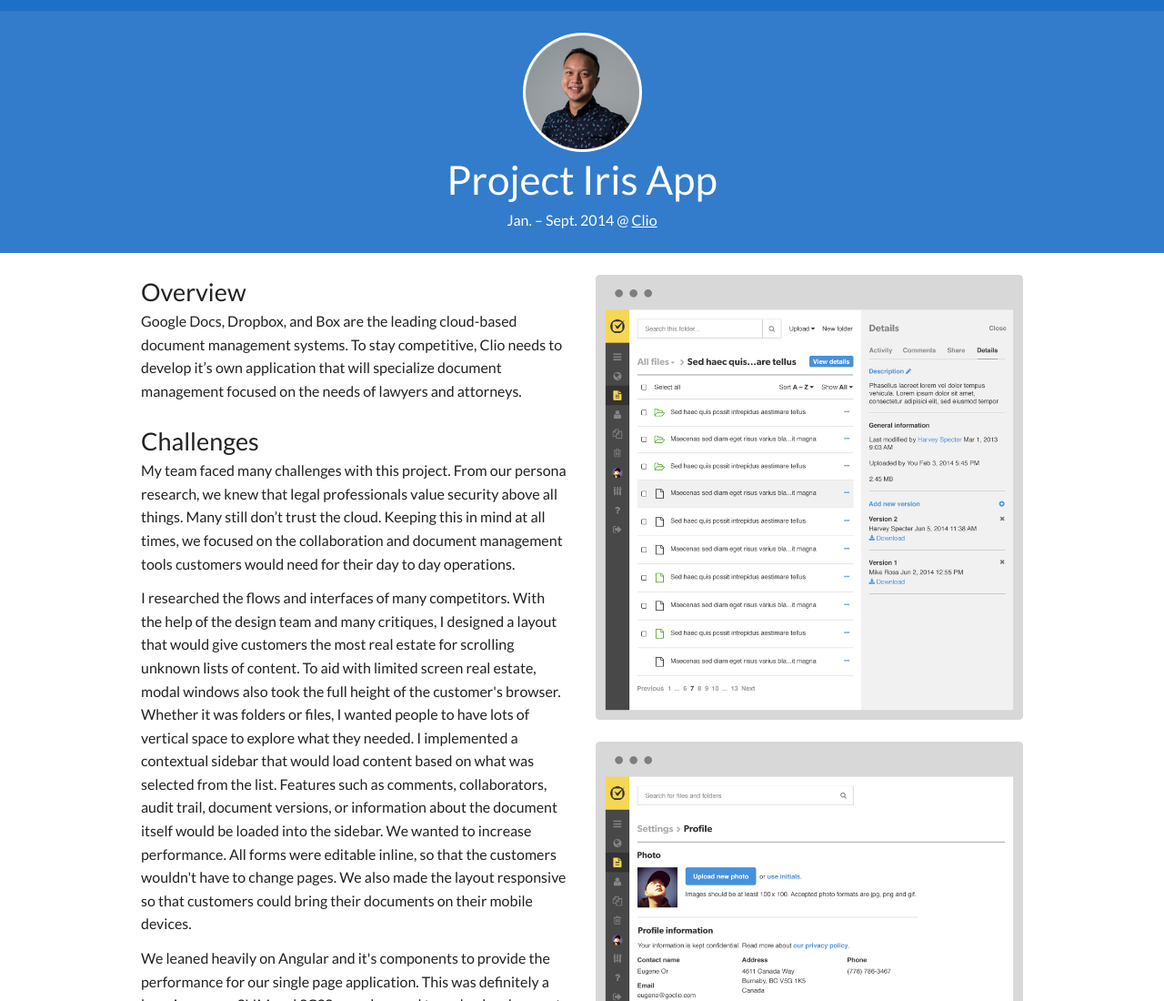
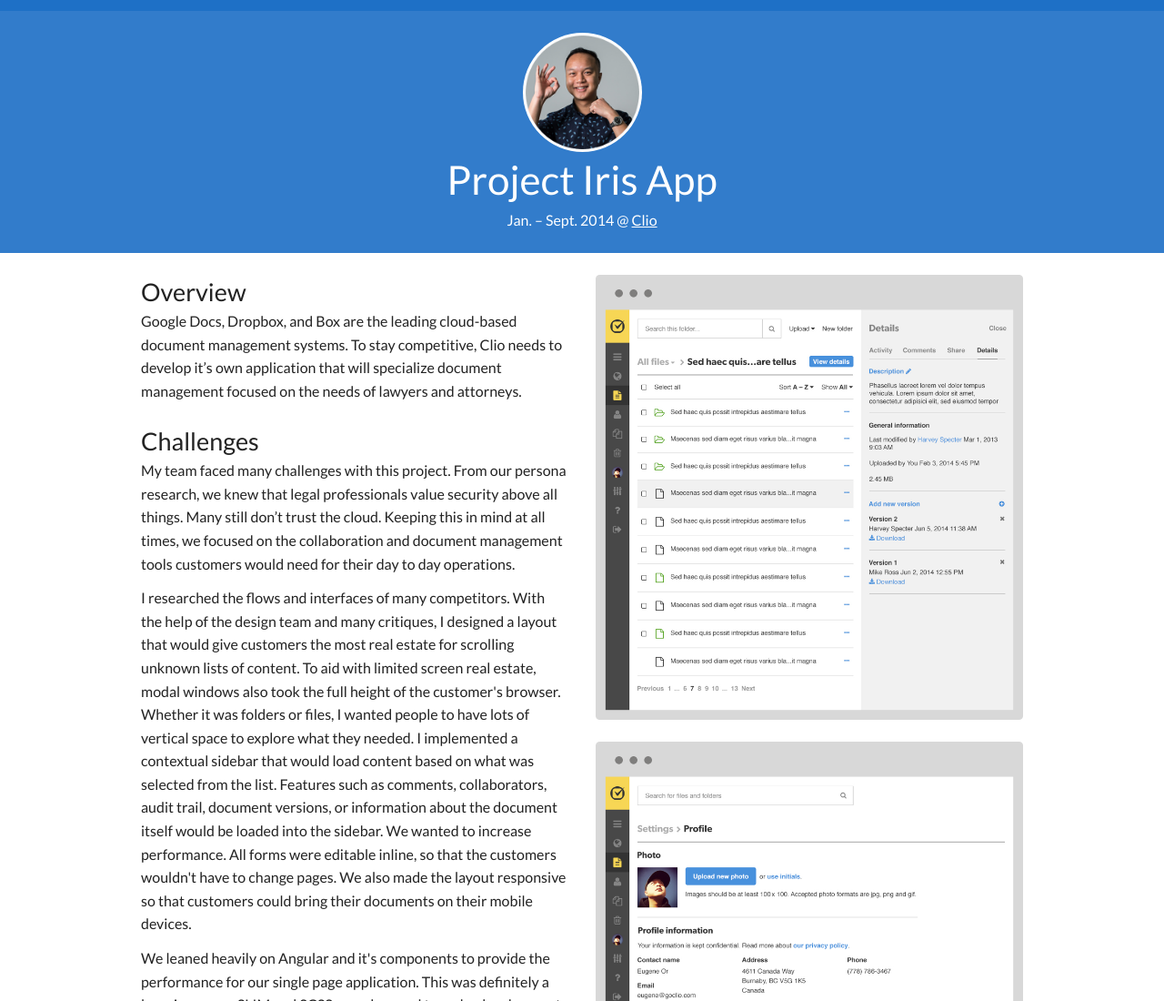
Before and after one commit to eugeneor/eugeneor.github.io, a plain HTML site: page projects/iris.html in a window 1280 px wide. Shown: the top 1100 px of the page at 91% size. Drawn offline with Linux system fonts and the light colour scheme; files whose address does not match are found by name.

Commit message:
Changing profile images on the project pages

```diff
--- a/projects/iris.html
+++ b/projects/iris.html
@@ -16,7 +16,7 @@
       <div class="row">
         <div class="large-12 columns">
           <div class="profile">
-            <img src="../img/profile.png" width="125" height="125">
+            <img src="../img/profile-ok.png" width="125" height="125">
           </div>
           <h1>Project Iris App</h1>
           <p class="date">Jan. &#8211; Sept. 2014 @ <a href="http://www.clio.com" target="_blank" title="Clio">Clio</a></p>
```
Also changed, not shown: projects/onboarding.html (+1 -1 lines).
